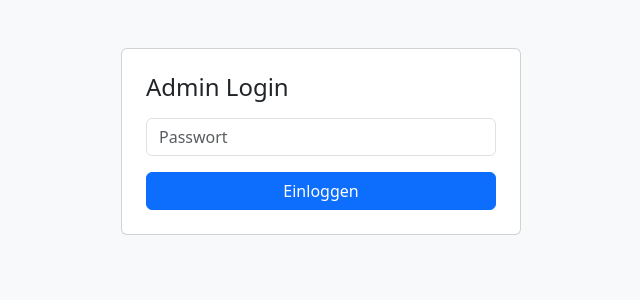
After one commit to nico703/Spielplatz-app, a Flask app: page /login in a window 1280 px wide. The commit adds this page. Shown: the top 300 px of the page, without its empty margins (319-959 px from the left). Run offline with Flask 3, Linux system fonts and the light colour scheme.

Commit message:
Neue Admin-Templates

```diff
--- a/app.py
+++ b/app.py
@@ -34,10 +34,41 @@ def index():
 
     guests = Guest.query.all()
     return render_template("index.html", guests=guests, error=None)
+
+from flask import session
+
+app.secret_key = os.environ.get("SECRET_KEY", "supersecretkey")  # für Sessions
+
+ADMIN_PASSWORD = os.environ.get("ADMIN_PASSWORD", "geheim123")
+
+@app.route("/login", methods=["GET", "POST"])
+def login():
+    error = None
+    if request.method == "POST":
+        if request.form["password"] == ADMIN_PASSWORD:
+            session["logged_in"] = True
+            return redirect("/admin")
+        else:
+            error = "Falsches Passwort."
+    return render_template("login.html", error=error)
 @app.route("/admin")
 def admin():
+    if not session.get("logged_in"):
+        return redirect("login")
+
     guest = Guest.query.all()
     return render_template("admin.html", guests=guests)
+
+@app.route("/delete/<int:guest_id>")
+def delete_guest(guest_id):
+    if not session.get("logged_in"):
+        return redirect("/admin")
+
+@app.route("/logout")
+def logout():
+    session.clear()
+    return redirect("/")
+
 if __name__ == "__main__":
     port = int(os.environ.get("PORT", 5000))
     app.run(host="0.0.0.0", port=port)
--- /dev/null
+++ b/templates/login.html
@@ -0,0 +1,22 @@
+<!DOCTYPE html>
+<html lang="de">
+<head>
+    <meta charset="UTF-8">
+    <title>Admin Login</title>
+    <link href="https://cdn.jsdelivr.net/npm/bootstrap@5.3.3/dist/css/bootstrap.min.css" rel="stylesheet">
+</head>
+<body class="bg-light">
+<div class="container mt-5">
+    <div class="card p-4 mx-auto" style="max-width: 400px;">
+        <h4 class="mb-3">Admin Login</h4>
+        {% if error %}
+            <div class="alert alert-danger">{{ error }}</div>
+        {% endif %}
+        <form method="POST">
+            <input type="password" name="password" class="form-control mb-3" placeholder="Passwort" required>
+            <button class="btn btn-primary w-100">Einloggen</button>
+        </form>
+    </div>
+</div>
+</body>
+</html>
```
Also changed, not shown: templates/admin.html (+13 -9 lines).
